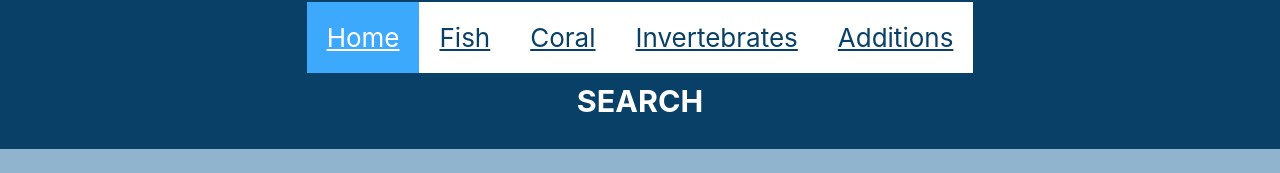
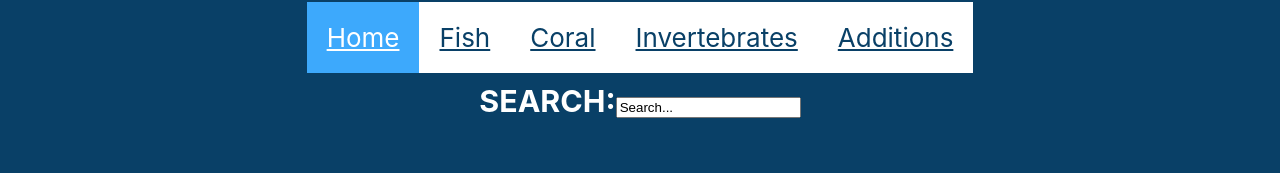
Before and after one commit to storynickolas/beginner-reef, a React (Create React App) app: page / in a window 1280 px wide. Shown: the part 111-284 px from the top of the page. Built offline with nearby package versions, Linux system fonts and the light colour scheme.

Commit message:
Add Input

```diff
--- a/src/Components/Search.js
+++ b/src/Components/Search.js
@@ -2,9 +2,19 @@ import '../App.css'
 import React from 'react';
 
 function Search() {
+
+  function handleChange(e) {
+    e.preventDefault();
+    let newSearch = e.target.value
+  }
+
   return (
     <div>
-      <h3>SEARCH</h3>
+      <h3>SEARCH:
+        <input defaultValue={'Search...'} onChange={handleChange}></input>
+      </h3>
+      <br />
+      <br />
     </div>
   );
 }
```
